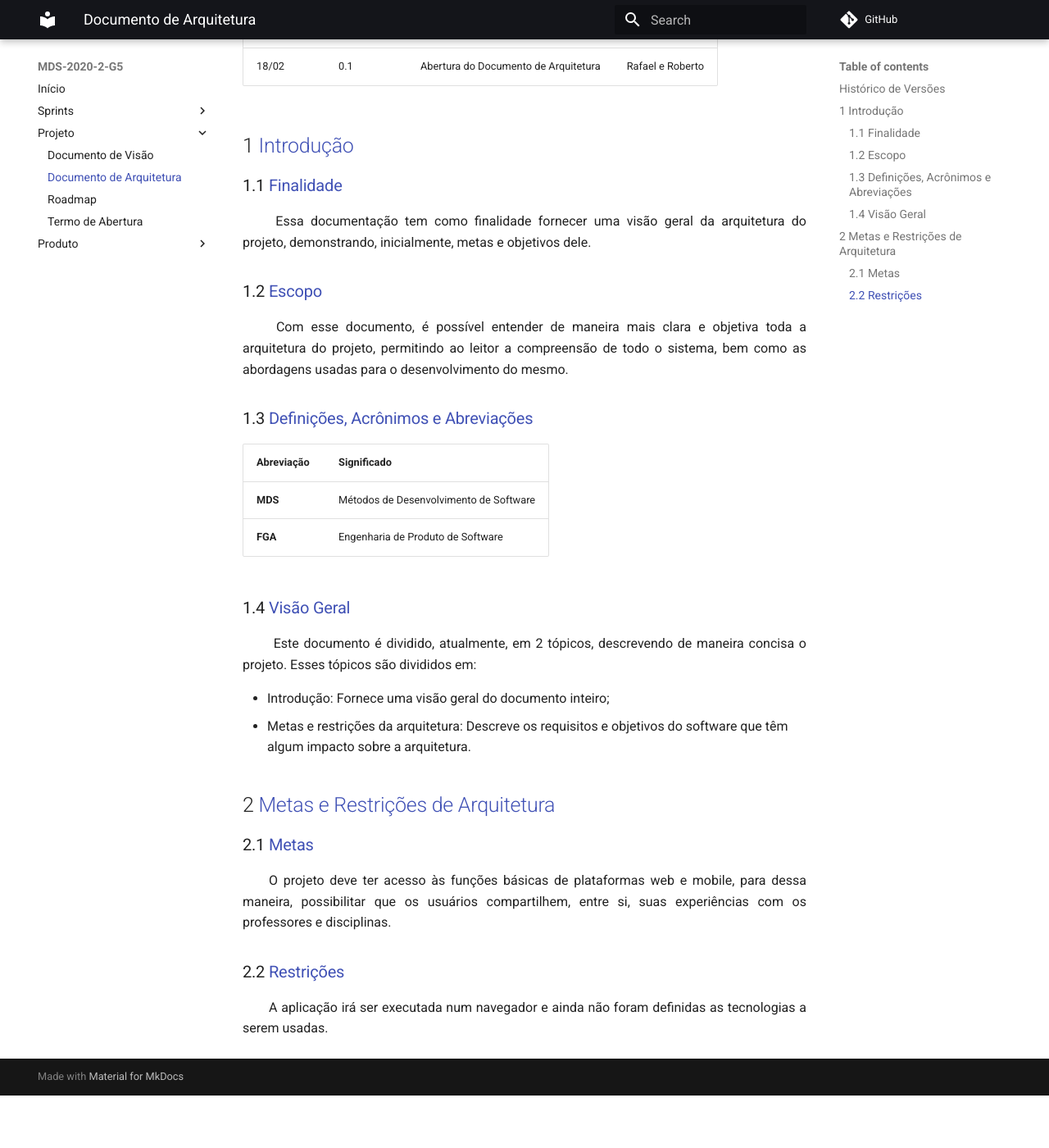
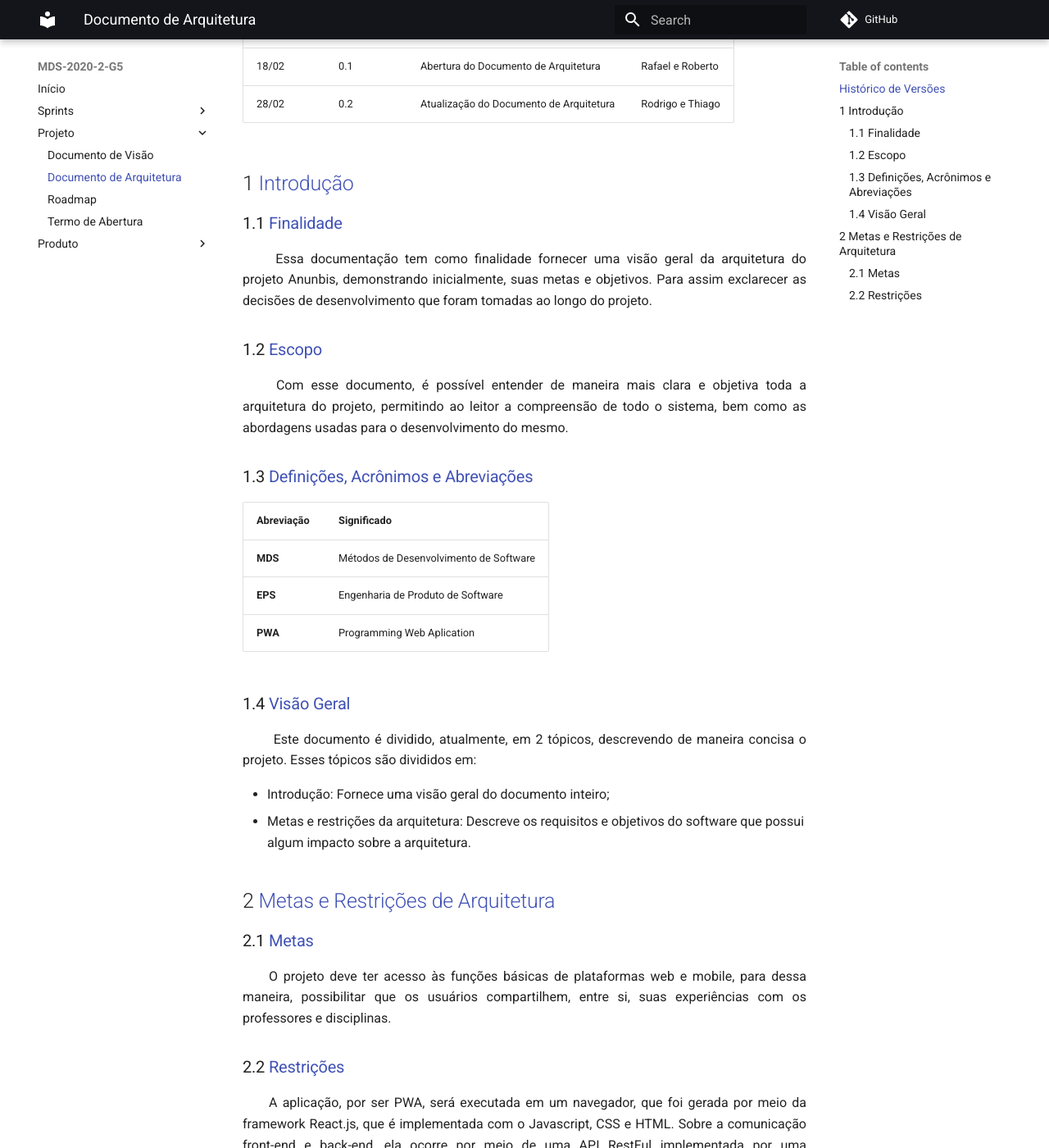
Before and after one commit to fga-eps-mds/2020.2-Anunbis, an MkDocs documentation site: the page built from docs/documentacao/documento-de-arquitetura.md, in a window 1280 px wide and 1400 px high, scrolled down 218 px. Shown: the whole window at 82% size. Built offline with MkDocs 1.6.1 and Material for MkDocs 9.7.7, drawn with Linux system fonts in a browser that asks for light colours; comment, search, counter and statistics services are not loaded; before the commit the page ends 1554 px from its top, so only the background shows below that; some of the changed text lies outside the part shown.

Commit message:
#42 Revisado o documento de arquitetura
Co-authored-by: Balbinoo <rodrigo080599@hotmail.com>

```diff
--- a/docs/documentacao/documento-de-arquitetura.md
+++ b/docs/documentacao/documento-de-arquitetura.md
@@ -3,13 +3,14 @@
 Data|Versão|Descrição|Autor
 -|-|-|-
 18/02|0.1|Abertura do Documento de Arquitetura|Rafael e Roberto|
+28/02|0.2|Atualização do Documento de Arquitetura|Rodrigo e Thiago|
 
 
 ## 1 <a name="1">Introdução</a>
 
 ### 1.1 <a name="1_1">Finalidade</a>
 
- <p align = "justify"> &emsp;&emsp; Essa documentação tem como finalidade fornecer uma visão geral da arquitetura do projeto, demonstrando, inicialmente, metas e objetivos dele. </p>
+<p align = "justify"> &emsp;&emsp; Essa documentação tem como finalidade fornecer uma visão geral da arquitetura do projeto Anunbis, demonstrando inicialmente, suas metas e objetivos. Para assim exclarecer as decisões de desenvolvimento que foram tomadas ao longo do projeto. </p>
 
 ### 1.2 <a name="1_2">Escopo</a>
 
@@ -20,15 +21,15 @@ Data|Versão|Descrição|Autor
 |Abreviação|Significado
 |:-|:-|
 |**MDS**| Métodos de Desenvolvimento de Software|
-|**FGA**| Engenharia de Produto de Software|
+|**EPS**| Engenharia de Produto de Software|
+|**PWA**| Programming Web Aplication|
 
 ### 1.4 <a name="1_4">Visão Geral</a>
 <p align="justify"> &emsp;&emsp; Este documento é dividido, atualmente, em 2 tópicos, descrevendo de maneira concisa o projeto. Esses tópicos são divididos em:
 </p>
 
 * Introdução: Fornece uma visão geral do documento inteiro;
-* Metas e restrições da arquitetura: Descreve os requisitos e objetivos do software que têm algum impacto sobre a arquitetura.
-
+* Metas e restrições da arquitetura: Descreve os requisitos e objetivos do software que possui algum impacto sobre a arquitetura.
 
 ## 2 <a name="2">Metas e Restrições de Arquitetura</a>
 
@@ -38,16 +39,4 @@ Data|Versão|Descrição|Autor
 
 ### 2.2 <a name="2_2">Restrições</a>
 
-<p align = "justify">&emsp;&emsp;A aplicação irá ser executada num navegador e ainda não foram definidas as tecnologias a serem usadas.
-<!--
-e a interface gráfica desenvolvida com <i>HTML</i> e <i>CSS</i>, utilizando o <i>Vue.js</i>. A linguagem de programação usada na implementação do <i>front-end</i> é o <i>JavaScript</i> e no <i>back-end</i> é o <i>Python.</i>
--->
-</p>
-
-<!--
-Quando definirmos as tecnologias, preenchemos esse item
--->
-
-<!--
-<p align = "justify">Por ser uma <i>PWA</i>, a aplicação poderá ser utilizada em qualquer dispositivo móvel com um navegador e uma câmera.</p>
--->
+<p align = "justify">&emsp;&emsp;A aplicação, por ser PWA, será executada em um navegador, que foi gerada por meio da framework React.js, que é implementada com o Javascript, CSS e HTML. Sobre a comunicação front-end e back-end, ela ocorre por meio de uma API RestFul implementada por uma microframework de python chamada Flask.
```
